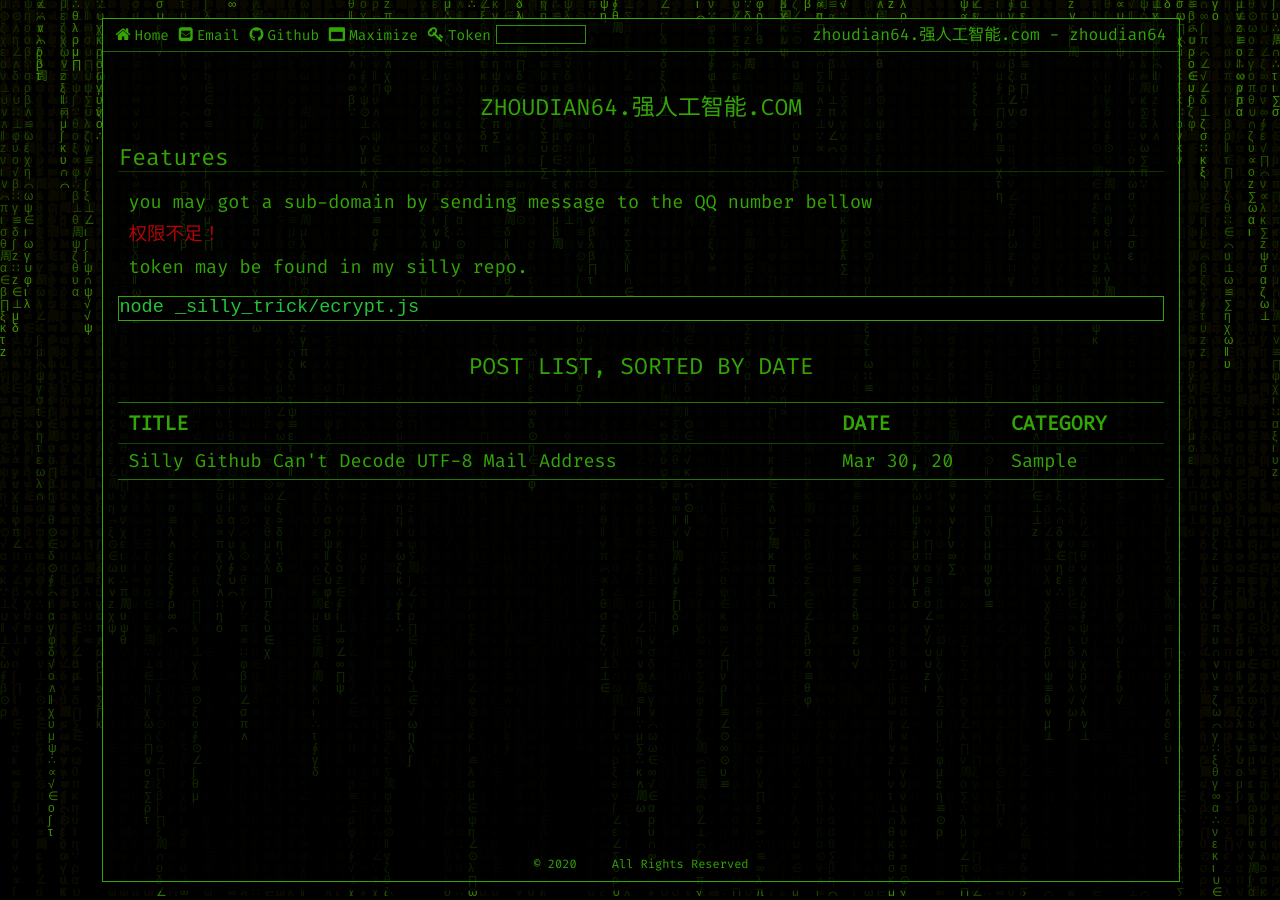
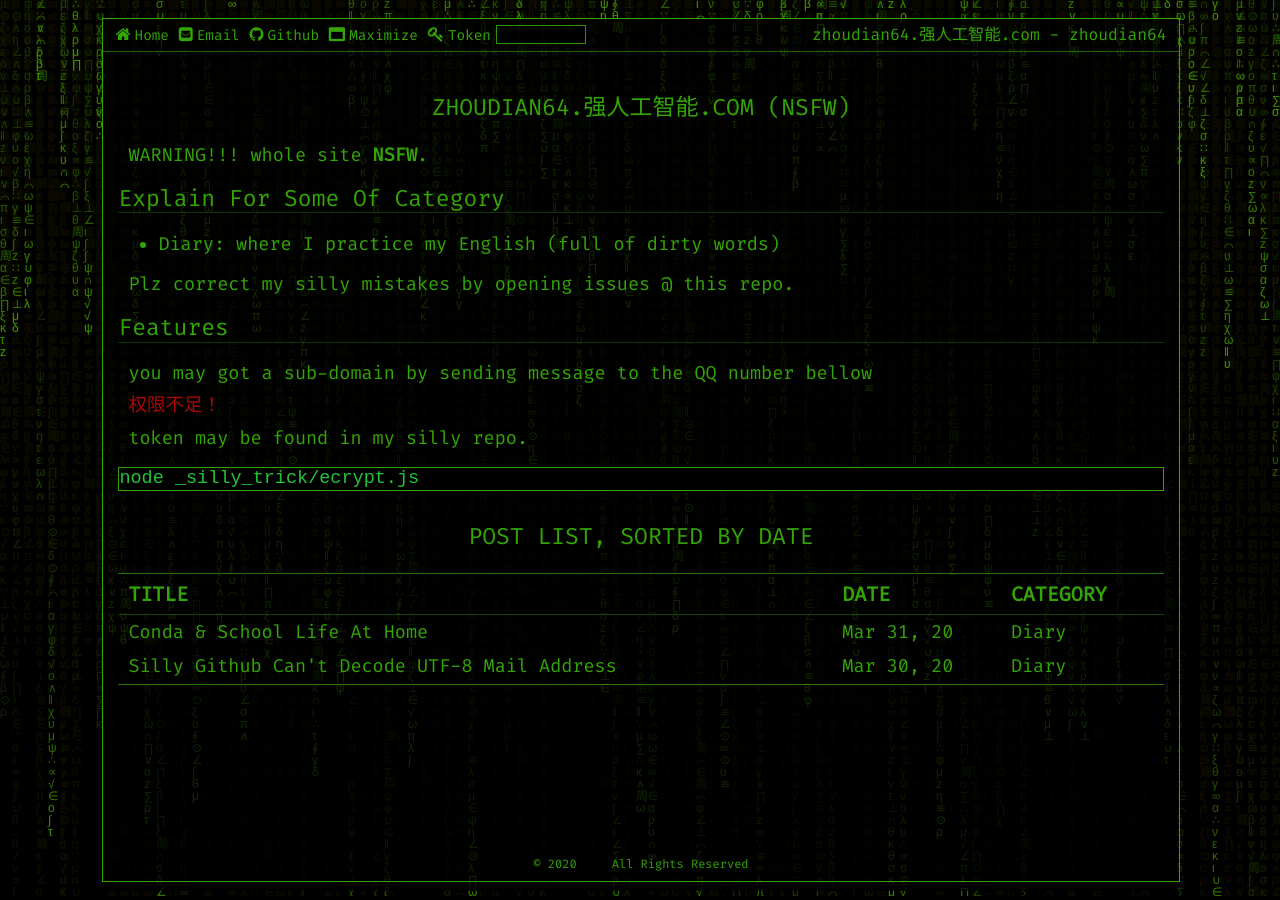
Before and after one commit to zhoudian64/zhoudian64.github.io, a Jekyll site: the page built from pages/index.md, in a window 1280 px wide. Built offline with Jekyll 4.4.1, drawn with Linux system fonts in a browser that asks for light colours.

Commit message:
:sparkles: add a new post

```diff
--- a/_posts/2020-3-30-silly-github.markdown
+++ b/_posts/2020-3-30-silly-github.markdown
@@ -1,7 +1,7 @@
 ---
 title: Silly Github can't decode UTF-8 mail address
 layout: post
-category: Sample
+category: Diary
 date: 2020-3-30
 ---
 
--- a/pages/index.md
+++ b/pages/index.md
@@ -11,7 +11,16 @@ encrypted_text: true
 permalink: /
 ---
 
-# zhoudian64.强人工智能.com
+# zhoudian64.强人工智能.com (NSFW)
+
+WARNING!!! whole site **NSFW**.
+
+## explain for some of category
+
+- Diary: where I practice my English (full of dirty words)
+
+Plz correct my silly mistakes by opening issues @ this repo.
+
 
 ## Features
 you may got a sub-domain by sending message to the QQ number bellow
```
Also changed, not shown: _posts/2020-3-31-about-conda.markdown (added, +24 -0 lines).
